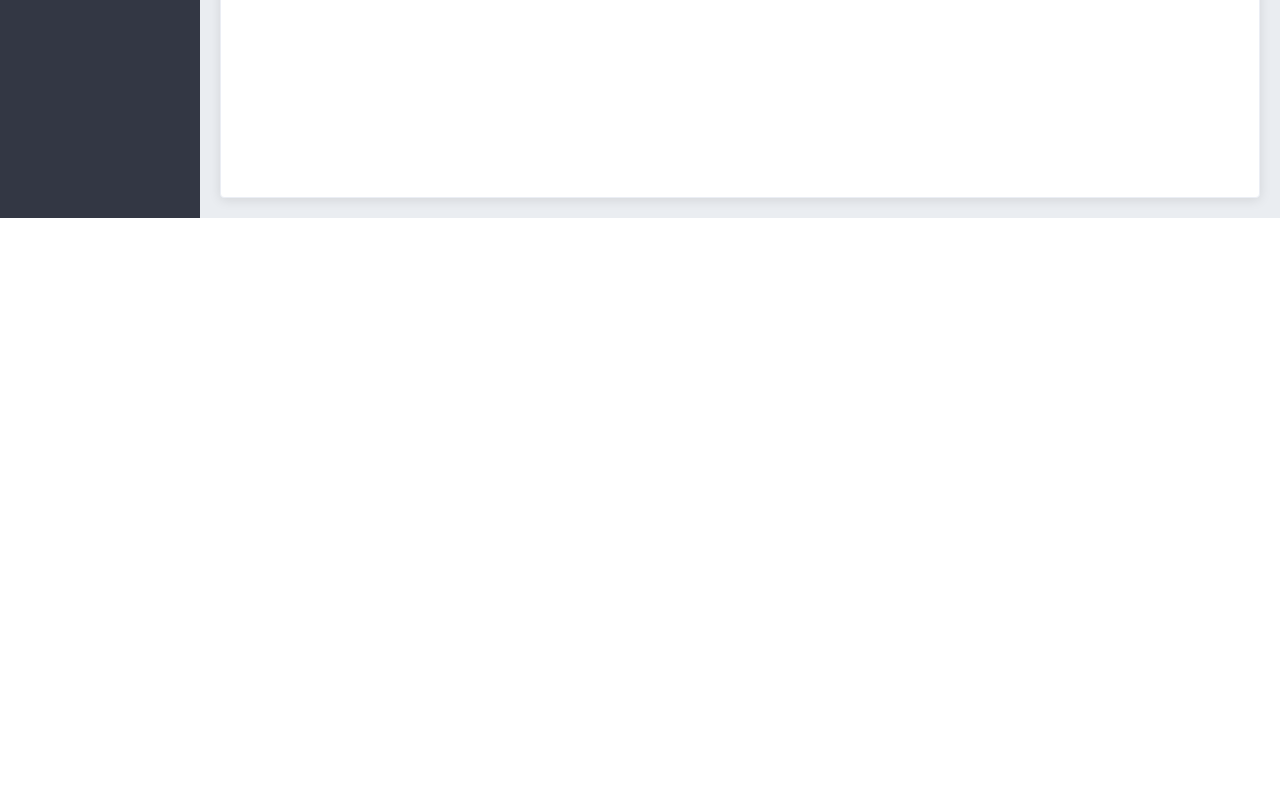
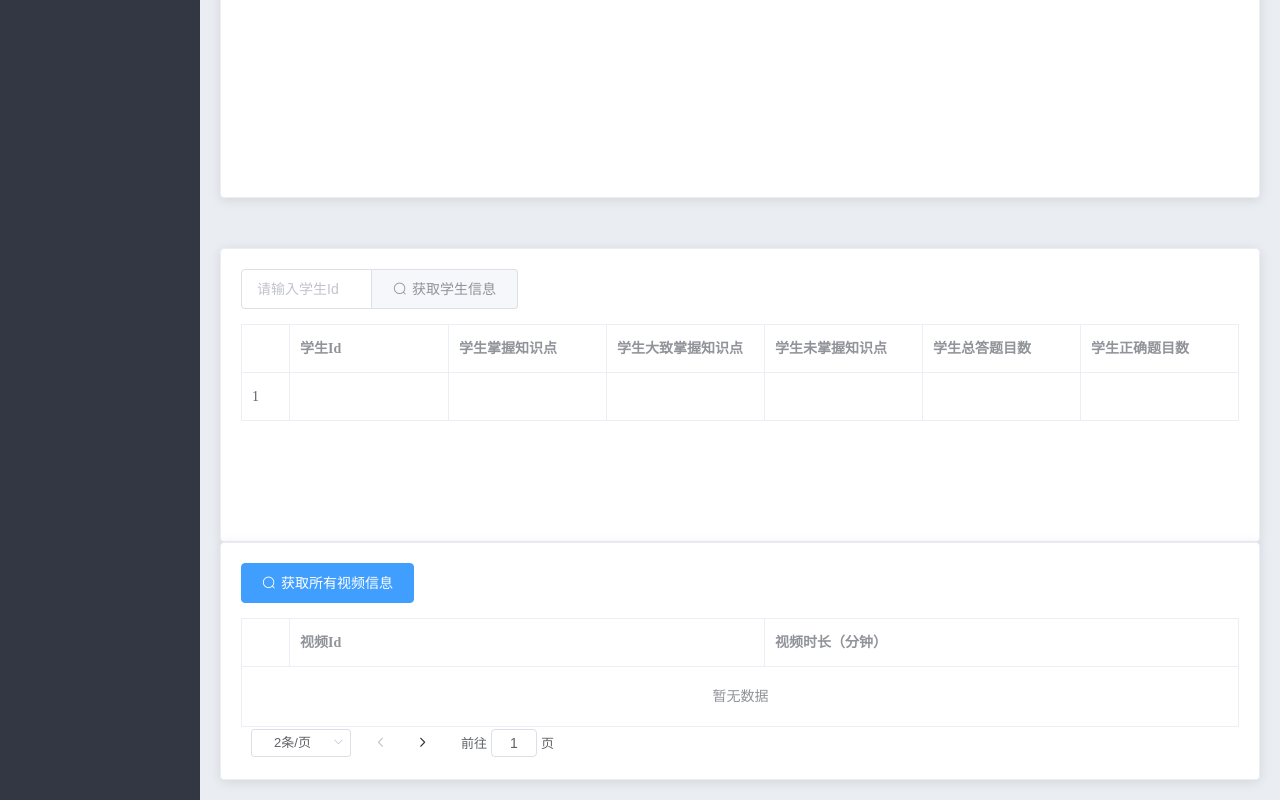
Before and after one commit to YuKeeMM/bigdata, a Vue app: page /#/first in a window 1280 px wide. Shown: the part 926-1726 px from the top of the page. Before the commit the page ends 1144 px from the top, so only its background shows below. Built offline with nearby package versions, Linux system fonts and the light colour scheme.

Commit message:
完善四个已要求的功能

```diff
--- a/src/components/First.vue
+++ b/src/components/First.vue
@@ -5,12 +5,12 @@
       <el-breadcrumb-item :to="{ path: '/home' }">首页</el-breadcrumb-item>
       <el-breadcrumb-item>第一页</el-breadcrumb-item>
     </el-breadcrumb>
+    <!-- 获取视频信息 -->
     <el-card>
-      <!-- 搜索与添加区域 -->
       <el-row :gutter="20">
         <el-col :span="7">
           <el-input placeholder="请输入视频Id" v-model="videoId" clearable @clear="getVideo">
-            <el-button slot="append" icon="el-icon-search" @click="getVideo"></el-button>
+            <el-button slot="append" icon="el-icon-search" @click="getVideo">获取视频信息</el-button>
           </el-input>
         </el-col>
         <el-col :span="5">
@@ -19,19 +19,61 @@
       </el-row>
     </el-card>
     <div style="height: 50px"></div>
-    <!-- 卡片区域 -->
+    <!-- 获取问题信息 -->
     <el-card>
-      <!-- 搜索与添加区域 -->
       <el-row :gutter="20">
         <el-col :span="7">
           <el-input placeholder="请输入问题Id" v-model="problemId" clearable @clear="getQuestion">
-            <el-button slot="append" icon="el-icon-search" @click="getQuestion">查看</el-button>
+            <el-button slot="append" icon="el-icon-search" @click="getQuestion">获取问题信息</el-button>
           </el-input>
         </el-col>
       </el-row>
       <!-- 为ECharts准备一个具备大小（宽高）的Dom -->
-      <!-- <div id="main" style="width: 1000px; height: 800px"></div> -->
       <div id="main2" style="width: 1000px; height: 800px"></div>
+    </el-card>
+    <div style="height: 50px"></div>
+    <!-- 获取学生信息 -->
+    <el-card>
+      <el-row :gutter="20">
+        <el-col :span="7">
+          <el-input placeholder="请输入学生Id" v-model="studentId" clearable @clear="getStudent">
+            <el-button slot="append" icon="el-icon-search" @click="getStudent">获取学生信息</el-button>
+          </el-input>
+        </el-col>
+      </el-row>
+      <el-table :data="student" border stripe>
+        <el-table-column type="index"></el-table-column>
+        <el-table-column label="学生Id" prop="studentId"></el-table-column>
+        <el-table-column label="学生掌握知识点" prop="conceptGrasp"></el-table-column>
+        <el-table-column label="学生大致掌握知识点" prop="conceptAlmostGrasp"></el-table-column>
+        <el-table-column label="学生未掌握知识点" prop="conceptNoGrasp"></el-table-column>
+        <el-table-column label="学生总答题目数" prop="all"></el-table-column>
+        <el-table-column label="学生正确题目数" prop="right"></el-table-column>
+      </el-table>
+      <div style="width: 1000px; height: 100px"></div>
+    </el-card>
+    <!-- 获取所有视频信息 -->
+    <el-card>
+      <el-row :gutter="20">
+        <el-col :span="7">
+          <el-button type="primary" icon="el-icon-search" @click="getVideoAll">获取所有视频信息</el-button>
+        </el-col>
+      </el-row>
+      <el-table :data="videos" border stripe>
+        <el-table-column type="index"></el-table-column>
+        <el-table-column label="视频Id" prop="videoId"></el-table-column>
+        <el-table-column label="视频时长（分钟）" prop="duration"></el-table-column>
+      </el-table>
+      <!-- 分页区域 -->
+      <el-pagination
+      @size-change="handleSizeChange"
+      @current-change="handleCurrentChange"
+      :current-page="queryInfo.current"
+      :page-sizes="[1, 2, 5, 10]"
+      :page-size="queryInfo.size"
+      layout="total, sizes, prev, pager, next, jumper"
+      :total="total">
+      </el-pagination>
     </el-card>
   </div>
 </template>
@@ -43,9 +85,13 @@ export default {
   data () {
     return {
       videoId: '',
-      duration: '',
+      video: {
+        videoId: '',
+        duration: ''
+      },
       problemId: '',
       problem: {
+        problemId: '',
         all: '',
         right: '',
         wrong: '',
@@ -80,18 +126,32 @@ export default {
             }
           }
         ]
-      }
+      },
+      studentId: '',
+      student: [{
+        studentId: '',
+        conceptGrasp: '',
+        conceptAlmostGrasp: '',
+        conceptNoGrasp: '',
+        all: '',
+        right: ''
+      }],
+      queryInfo: {
+        current: 1,
+        size: 2
+      },
+      videos: []
     }
   },
   created () {},
-  // 此时页面上的元素，已经被渲染完毕了
   methods: {
     async getVideo() {
       console.log(this.videoId)
       const { data: res } = await this.$http.get('getVideoTable', { params: { videoId: this.videoId } })
       if (res.code !== 200) return this.$message.error(res.data.提示)
       this.$message.success(res.message)
-      this.duration = res.data.video.duration
+      this.video.videoId = res.data.video.videoId
+      this.video.duration = res.data.video.duration
       console.log(this.problem)
     },
     async getQuestion() {
@@ -99,6 +159,7 @@ export default {
       const { data: res } = await this.$http.get('getProblemTable', { params: { problemId: this.problemId } })
       if (res.code !== 200) return this.$message.error(res.data.提示)
       this.$message.success(res.message)
+      this.problem.problemId = res.data.problem.problemId
       this.problem.all = res.data.problem.all
       this.problem.right = res.data.problem.right
       this.problem.wrong = res.data.problem.wrong
@@ -119,8 +180,30 @@ export default {
           }
         ]
       })
+    },
+    async getStudent() {
+      console.log(this.studentId)
+      const { data: res } = await this.$http.get('getStudentTable', { params: { studentId: this.studentId } })
+      if (res.code !== 200) return this.$message.error(res.data.提示)
+      this.$message.success(res.message)
+      this.student.studentId = res.data.student.studentId
+      this.student.conceptGrasp = res.data.student.conceptGrasp
+      this.student.conceptAlmostGrasp = res.data.student.conceptAlmostGrasp
+      this.student.conceptNoGrasp = res.data.student.conceptNoGrasp
+      this.student.all = res.data.student.all
+      this.student.right = res.data.student.right
+      console.log(this.student)
+    },
+    async getVideoAll() {
+      console.log(this.queryInfo)
+      const { data: res } = await this.$http.get('getAllVideoTable', { params: this.queryInfo })
+      if (res.code !== 200) return this.$message.error(res.data.提示)
+      this.$message.success(res.message)
+      this.videos = res.data.videos
+      console.log(this.videos)
     }
   },
+  // 此时页面上的元素，已经被渲染完毕了
   mounted () {
     // 基于准备好的dom，初始化echarts实例
     // var myChart = echarts.init(document.getElementById('main'))
```
